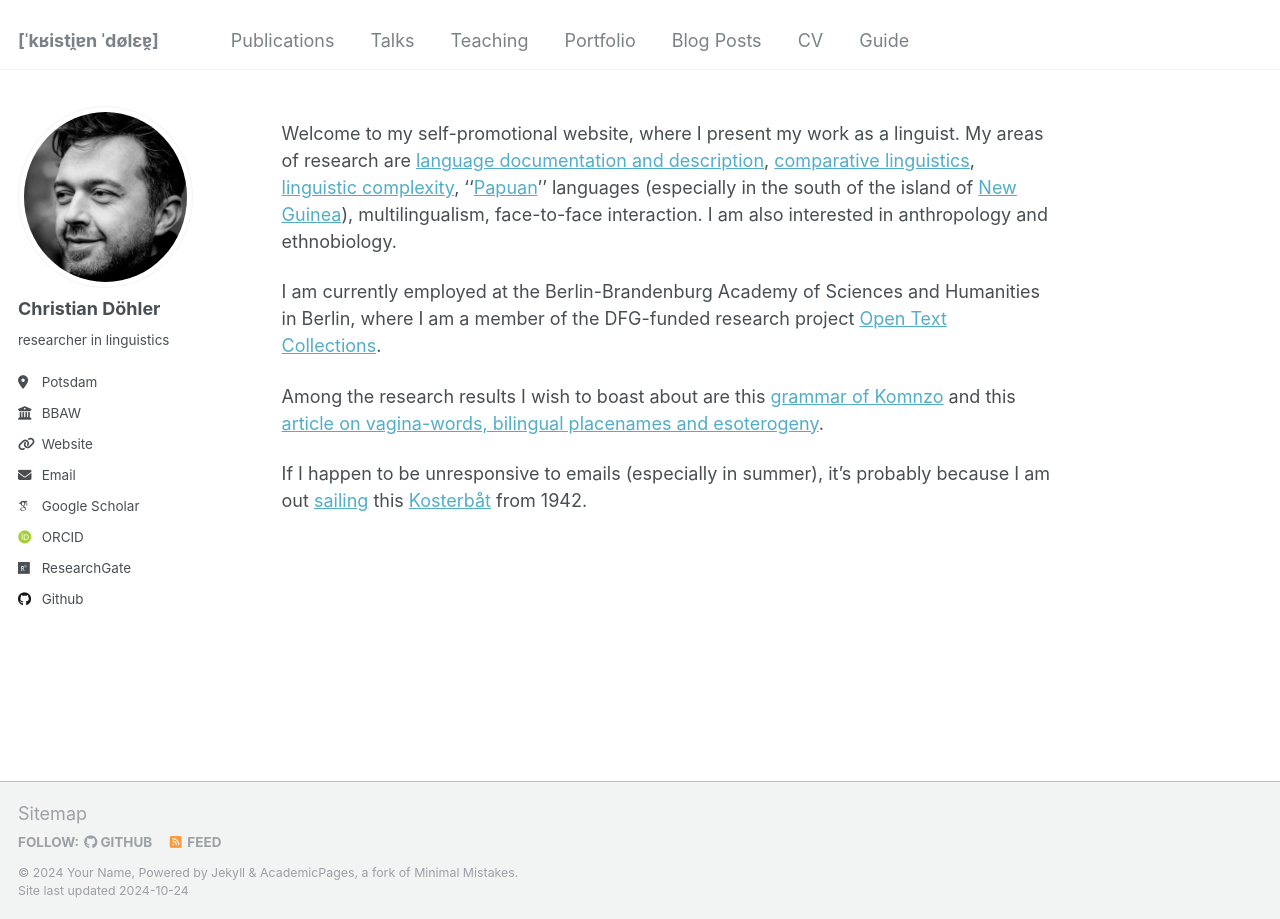
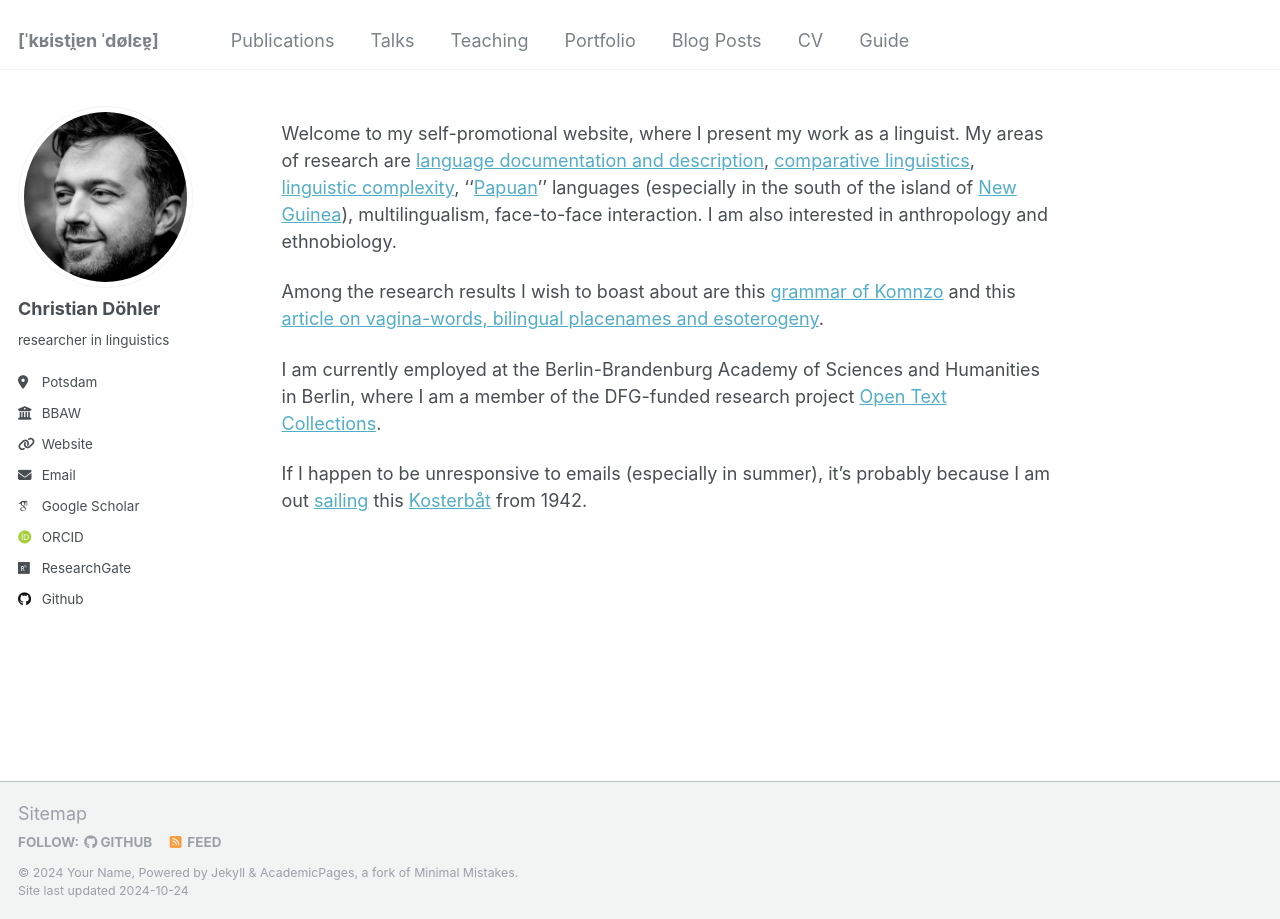
Before and after one commit to chrdoe/chrdoe.github.io, a Jekyll site: the page built from _pages/about.md, in a window 1280 px wide. Built offline with Jekyll 4.4.1, drawn with Linux system fonts in a browser that asks for light colours; some web fonts are replaced.

```diff
--- a/_pages/about.md
+++ b/_pages/about.md
@@ -9,8 +9,8 @@ redirect_from:
 
 Welcome to my self-promotional website, where I present my work as a linguist. My areas of research are [language documentation and description](https://ifl.phil-fak.uni-koeln.de/sites/linguistik/Personen/ASW/Himmelmann/Publikationen/2006-2010/Language_documentation_What_is_it_and_what_is_it_good_for_2006a.pdf), [comparative linguistics](https://hiphilangsci.net/2018/09/05/typology/), [linguistic complexity](https://doi.org/10.1075/slcs.71), ''[Papuan](https://halmahera.hypotheses.org/747)'' languages (especially in the south of the island of [New Guinea](https://maps.app.goo.gl/r8p2hNKBiLcF46of6)), multilingualism, face-to-face interaction. I am also interested in anthropology and ethnobiology.
 
+Among the research results I wish to boast about are this [grammar of Komnzo](https://langsci-press.org/catalog/book/212) and this [article on vagina-words, bilingual placenames and esoterogeny](https://doi.org/10.1177/13670069211023158).
+
 I am currently employed at the Berlin-Brandenburg Academy of Sciences and Humanities in Berlin, where I am a member of the DFG-funded research project [Open Text Collections](https://opentextcollections.github.io/).
 
-Among the research results I wish to boast about are this [grammar of Komnzo](https://langsci-press.org/catalog/book/212) and this [article on vagina-words, bilingual placenames and esoterogeny](https://doi.org/10.1177/13670069211023158).
-
 If I happen to be unresponsive to emails (especially in summer), it's probably because I am out [sailing](https://www.instagram.com/reel/C-5esc0NTUb) this [Kosterbåt](files/trossö.pdf) from 1942.
```
